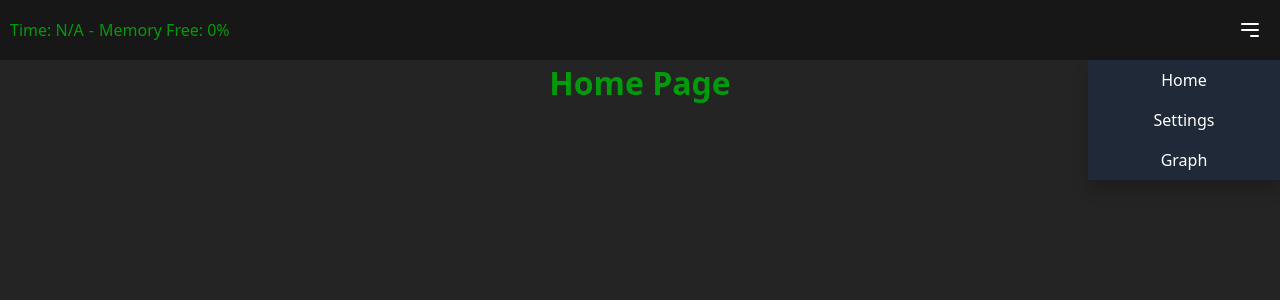
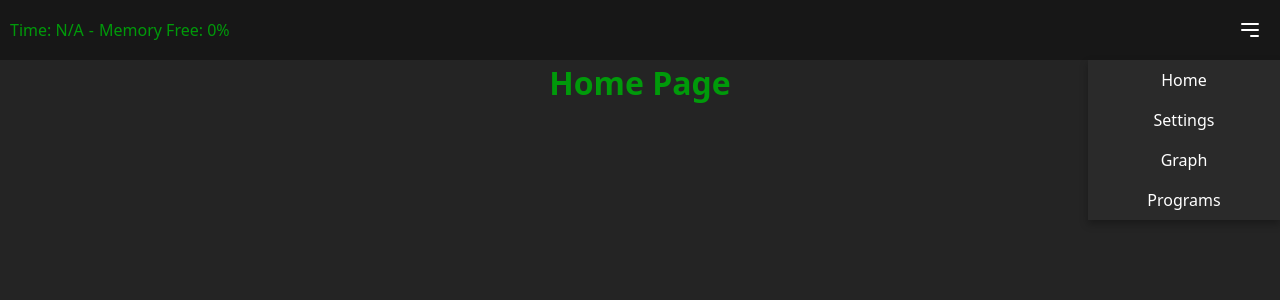
Before and after one commit to raako71/GdayTreva, a React (Vite) app in the folder React/gday-react/: page / in a window 1280 px wide. Both pictures are taken after a click on the button "Toggle navigation menu". Shown: the top 300 px of the page. Built offline with nearby package versions, Linux system fonts and the light colour scheme; no server answers.

Commit message:
R0.7: Not tailwind.

```diff
--- a/React/gday-react/src/pages/TimeBar.jsx
+++ b/React/gday-react/src/pages/TimeBar.jsx
@@ -25,12 +25,12 @@ function TimeBar({ message }) {
       <div>-</div>
       <div>Memory Free: {memPercent}%</div>
       <button
-        className="hamburger ml-auto p-2 focus:outline-none"
+        className="hamburger"
         onClick={toggleMenu}
         aria-label="Toggle navigation menu"
       >
         <svg
-          className="w-6 h-6 text-white"
+          className="hamburger-icon"
           fill="none"
           stroke="currentColor"
           viewBox="0 0 24 24"
@@ -45,27 +45,34 @@ function TimeBar({ message }) {
         </svg>
       </button>
       {isMenuOpen && (
-        <div className="menu absolute top-full right-0 bg-gray-800 text-white w-48 shadow-lg">
+        <div className="menu">
           <Link
             to="/"
-            className="block px-4 py-2 hover:bg-gray-700"
+            className="menu-item"
             onClick={() => setIsMenuOpen(false)}
           >
             Home
           </Link>
           <Link
             to="/settings"
-            className="block px-4 py-2 hover:bg-gray-700"
+            className="menu-item"
             onClick={() => setIsMenuOpen(false)}
           >
             Settings
           </Link>
           <Link
             to="/graph"
-            className="block px-4 py-2 hover:bg-gray-700"
+            className="menu-item"
             onClick={() => setIsMenuOpen(false)}
           >
             Graph
+          </Link>
+          <Link
+            to="/programs"
+            className="menu-item"
+            onClick={() => setIsMenuOpen(false)}
+          >
+            Programs
           </Link>
         </div>
       )}
--- a/React/gday-react/src/styles.css
+++ b/React/gday-react/src/styles.css
@@ -42,39 +42,39 @@
   border: none;
   cursor: pointer;
   padding: 8px;
-  display: flex; /* Ensure button is visible in flex context */
+  display: flex;
   align-items: center;
-  margin-left: auto; /* Reinforce right justification */
+  margin-left: auto; /* Ensure right justification */
 }
 
-.hamburger svg {
-  width: 24px; /* Ensure icon is visible */
+.hamburger-icon {
+  width: 24px; /* Visible size */
   height: 24px;
-  stroke: white; /* Explicitly set stroke color for visibility */
+  stroke: white; /* White icon for contrast */
 }
 
 .menu {
   position: absolute;
-  top: 100%; /* Places menu directly below time-bar */
-  right: 0;
-  background-color: #1f2937; /* Matches Tailwind bg-gray-800 */
+  top: 100%; /* Drop below time-bar */
+  right: 0; /* Align to right edge */
+  background-color: #2a2a2a; /* Dark background similar to time-bar */
   color: white;
-  width: 12rem; /* Matches Tailwind w-48 */
-  box-shadow: 0 10px 15px rgba(0, 0, 0, 0.2); /* Matches Tailwind shadow-lg */
+  width: 192px; /* Fixed width for menu */
+  box-shadow: 0 4px 8px rgba(0, 0, 0, 0.3); /* Subtle shadow */
   display: flex;
   flex-direction: column;
   z-index: 1000;
 }
 
-.menu a {
+.menu-item {
   display: block;
-  padding: 0.5rem 1rem; /* Matches Tailwind px-4 py-2 */
+  padding: 8px 16px;
   color: white;
   text-decoration: none;
 }
 
-.menu a:hover {
-  background-color: #374151; /* Matches Tailwind hover:bg-gray-700 */
+.menu-item:hover {
+  background-color: #3a3a3a; /* Hover effect */
 }
 
 .time-bar > div {
```
Also changed, not shown: 1 other file (tests, documents, lock files or other folders).
